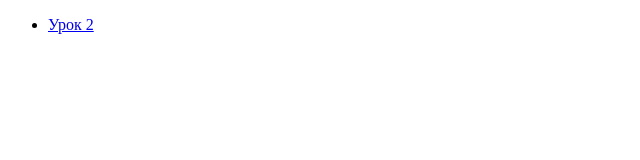
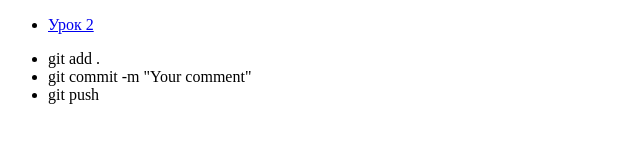
Before and after one commit to Amontears/lessons, a plain HTML site: page index.html in a window 1280 px wide. Shown: the whole page, without its empty margins (0-640 px from the left). Drawn offline with Linux system fonts and the light colour scheme.

Commit message:
fix index

```diff
--- a/index.html
+++ b/index.html
@@ -15,6 +15,13 @@
 				</ul>
 			</nav>
 		</header>
+		<main>
+			<ul>
+				<li>git add .</li>
+				<li>git commit -m "Your comment"</li>
+				<li>git push</li>
+			</ul>
+		</main>
 	</div>
 </body>
 </html>
```
Also changed, not shown: lesson2/css/style.css (line endings or trailing spaces).
